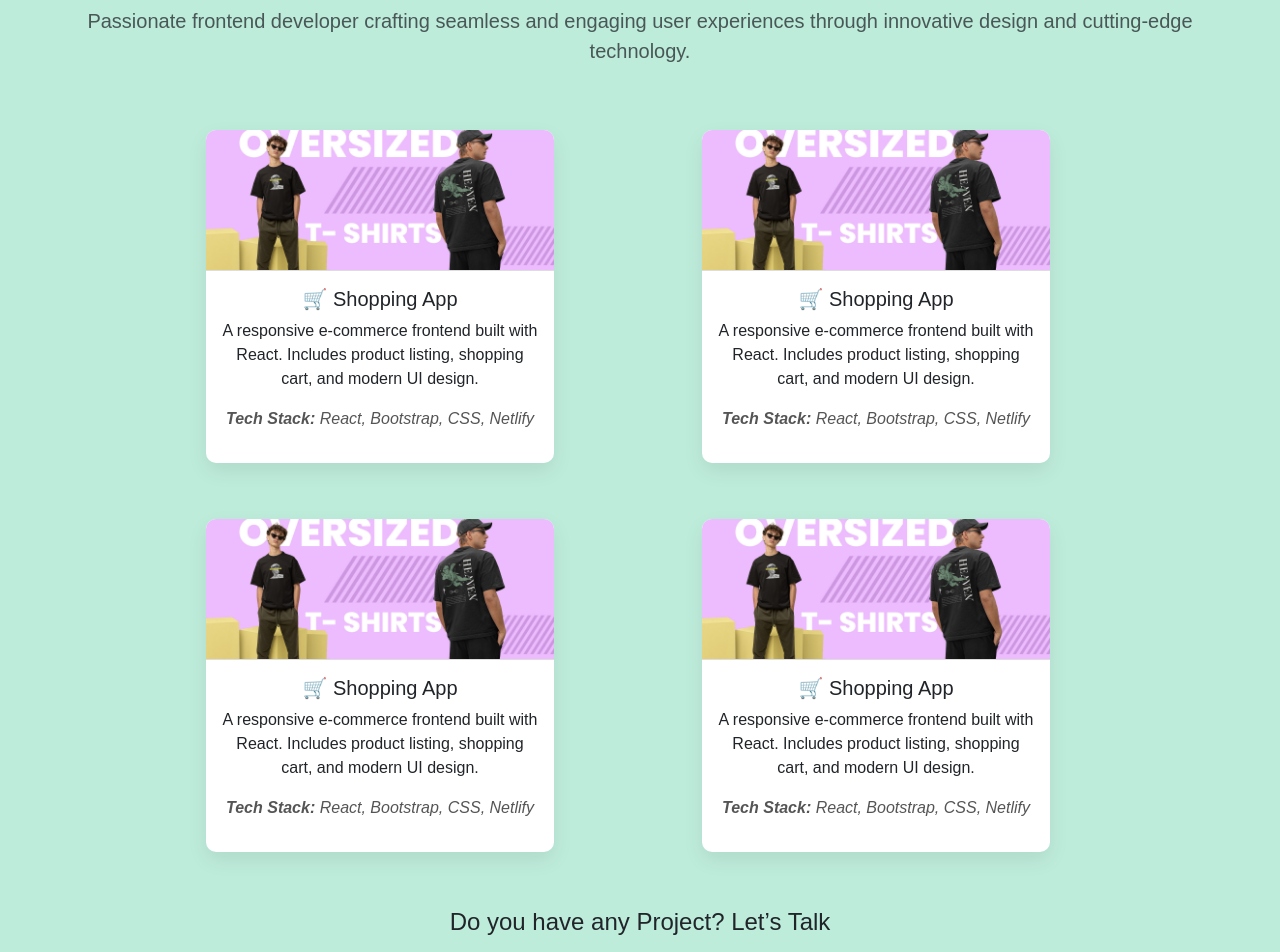
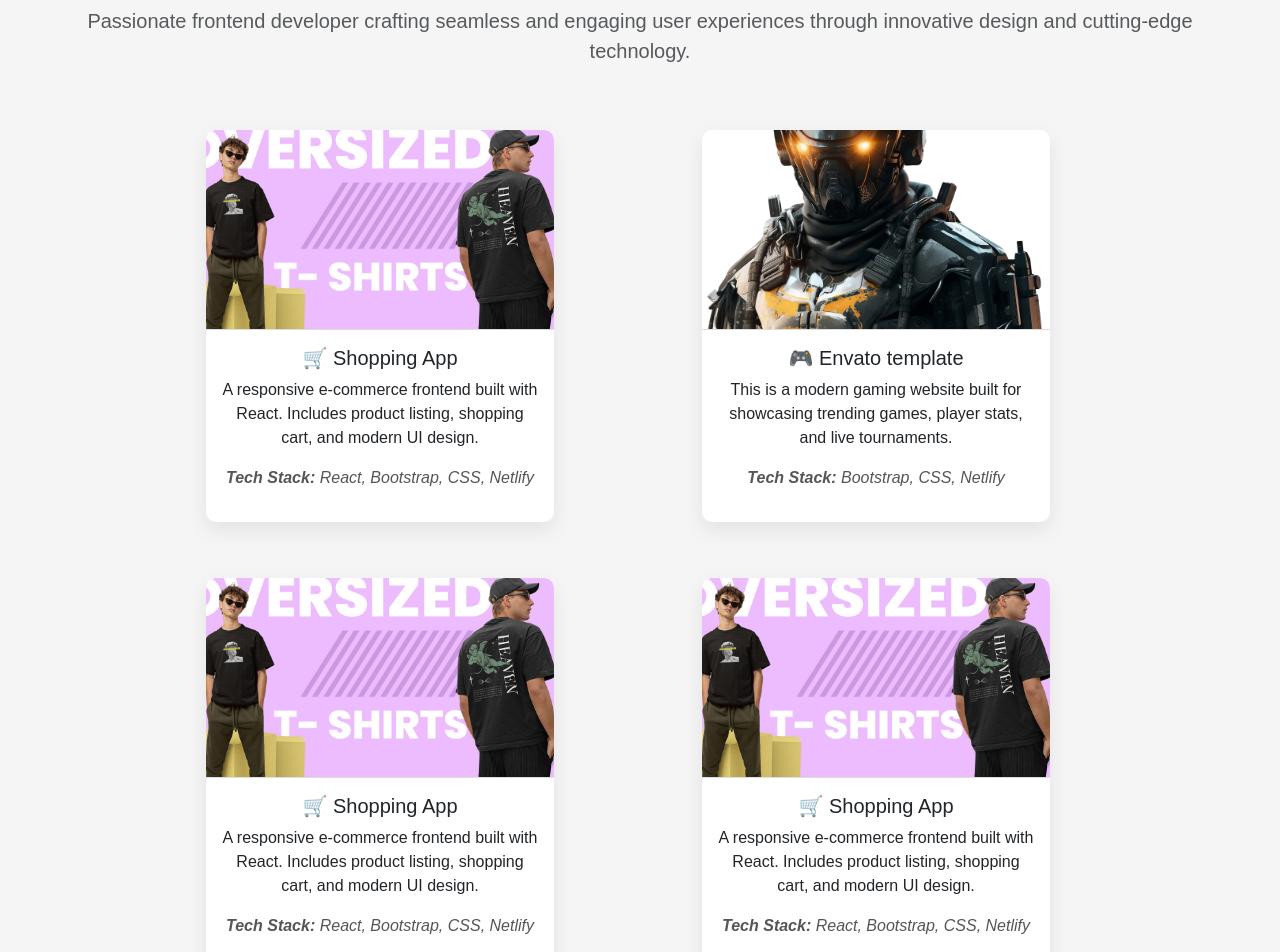
Before and after one commit to Shubham-Rawat9/my-portfolio, a React (Vite) app: page /project in a window 1280 px wide. Shown: the part 160-1112 px from the top of the page. Built offline with nearby package versions, Linux system fonts and the light colour scheme.

Commit message:
update pages

```diff
--- a/package.json
+++ b/package.json
@@ -14,6 +14,7 @@
     "@fortawesome/free-brands-svg-icons": "^6.7.2",
     "@fortawesome/free-solid-svg-icons": "^6.7.2",
     "@fortawesome/react-fontawesome": "^0.2.2",
+    "aos": "^2.3.4",
     "bootstrap": "^5.3.6",
     "react": "^19.1.0",
     "react-bootstrap": "^2.10.10",
--- a/src/App.css
+++ b/src/App.css
@@ -1,5 +1,5 @@
 html {  scroll-behavior: smooth; }
-body {  font-family: Arial, Helvetica, sans-serif; background-color: #71d7b074;}
+body {  font-family: Arial, Helvetica, sans-serif; background-color: #F5F5F5;}
 
 /* ====Card image hover css====*/
 .gentle-tilt-move-shake:hover { animation: tilt-n-move-shaking 0.30s infinite; }
@@ -26,8 +26,8 @@ body {  font-family: Arial, Helvetica, sans-serif; background-color: #71d7b074;}
 /* ====project css==== */
 .project-card { background: #fff; border-radius: 10px; overflow: hidden; box-shadow: 0 8px 20px rgba(0, 0, 0, 0.08); transition: transform 0.3s ease;}
 .project-card:hover { transform: translateY(-8px);}
-.project-image-wrapper { position: relative;}
-.project-img { width: 100%; height: auto; display: block; border-bottom: 1px solid #ddd;}
+.project-image-wrapper { position: relative;   overflow: hidden;}
+.project-img { width: 100%; height: 200px; object-fit: cover; display: block; border-bottom: 1px solid #ddd;}
 .overlay { position: absolute; top: 0; left: 0; right: 0; bottom: 0; background-color: rgba(0, 0, 0, 0.6); opacity: 0; display: flex; align-items: center; justify-content: center; transition: 0.3s ease-in-out; }
 .project-image-wrapper:hover .overlay {opacity: 1;}
 .view-live-btn { color: white; background-color: #007bff; padding: 10px 18px; border-radius: 5px; text-decoration: none; font-weight: 500; transition: background-color 0.2s ease;}
--- a/src/App.jsx
+++ b/src/App.jsx
@@ -1,5 +1,7 @@
 import { useEffect, useState } from 'react';
 import { BrowserRouter } from 'react-router-dom';
+import AOS from 'aos';
+import 'aos/dist/aos.css';
 import Loader from './components/Loader';
 import Header from './components/Header';
 import Footer from './components/Footer';
@@ -9,7 +11,7 @@ import './App.css';
 
 function App() {
   const [loading , setLoading] = useState(true);
-
+// loader useEffect
   useEffect(() => {
     const timer = setTimeout(() =>{
         setLoading(false);
@@ -18,6 +20,14 @@ function App() {
     return () => clearTimeout(timer);
   }, [])
 
+  // aos useEffect
+    useEffect(() => {
+    AOS.init({
+      duration: 1000,
+      once: false,
+      offset: 100,
+    });
+  }, []);
 
 
   return (
--- a/src/pages/About/index.jsx
+++ b/src/pages/About/index.jsx
@@ -1,10 +1,17 @@
-import React from 'react'
+import React, { useEffect } from 'react'
 import { Container, Row ,Col} from 'react-bootstrap';
+import AOS from 'aos';
+import 'aos/dist/aos.css';
 import myimage from '../../assets/images/developer2.png';
+import Aos from 'aos';
 
 const About = () => {
+  useEffect(() =>{
+    AOS.refresh();
+  })
+
   return (
-    <section>
+    <section data-aos="fade-up" >
    <Container className='py-5'>
     <Row>
 
@@ -12,10 +19,12 @@ const About = () => {
 
 
       <Col md={5}  className='d-none d-md-block'>
-      <img src={myimage} alt="image" className='img-fluid' />
+      <img src={myimage} alt="image" className='img-fluid' data-aos="fade-right"
+            />
       </Col>
-        <Col xs={12} md={7} className='d-flex flex-column justify-content-center align-items-center text-center text-md-start'>
-        <span className="fs-5   py-2">Welcome to my web Developer portfolio! i'm Shubham Rawat a skilled and
+        <Col xs={12} md={7} className='d-flex flex-column justify-content-center align-items-center text-center text-md-start'  data-aos="fade-left"
+            >
+        <span className="fs-5 py-2">Welcome to my web Developer portfolio! i'm Shubham Rawat a skilled and
                             creative web developer
                             with a passion for creating beautiful,responsive,and user friendly Websites. i've worked on
                             a variety of web Projects, ranging from personal E-commerce platforms. </span>
@@ -26,13 +35,6 @@ const About = () => {
                             <li className="mb-2"><span className="fw-semibold text-dark fs-4">Email :</span><a className="ms-2 fs-5 text-decoration-none text-dark" href="mailto:shubhmarawat97614@gmail.com">shubhamrawat@gmail.com</a></li>
                             <li className="mb-2"><span className="fw-semibold text-dark fs-4">Phone :</span><a className="txt-head text-decoration-none text-dark ms-2 fs-5" href="tel:+917249983416">+917249983416</a></li>
                         </ul>
-
-
-
-
-
-
-
             </Col>
     </Row>
    </Container>
--- a/src/pages/Contact/index.jsx
+++ b/src/pages/Contact/index.jsx
@@ -15,7 +15,7 @@ const Contact = () => {
         </Col>
     </Row>
     <Row className='gy-4 py-5 text-center text-md-start'>
-        <Col xs={12} md={4} className='box-hover text-center'>
+        <Col xs={12} md={4} className='box-hover text-center' data-aos="zoom-out" data-aos-delay="200">
 
 
            <FontAwesomeIcon icon={faMobile} className="fs-4 text-muted" />
@@ -26,7 +26,7 @@ const Contact = () => {
 
                             </div>
         </Col>
-        <Col xs={12} md={4} className='box-hover text-center'>
+        <Col xs={12} md={4} className='box-hover text-center' data-aos="zoom-out" data-aos-delay="200">
            <FontAwesomeIcon icon={faPaperPlane} className="fs-4 text-muted" />
 
                             <div className="py-3">
@@ -35,7 +35,7 @@ const Contact = () => {
                                     href="mailto:shubhmarawat97614@gmail.com">shubamrawat97614@gmail.com</a></p>
                                     </div>
         </Col>
-        <Col xs={12} md={4} className='box-hover text-center'>
+        <Col xs={12} md={4} className='box-hover text-center' data-aos="zoom-out" data-aos-delay="200">
            <FontAwesomeIcon icon={faLink} className="fs-4 text-muted" />
 
                             <div className="py-3">
--- a/src/pages/Home/index.jsx
+++ b/src/pages/Home/index.jsx
@@ -12,7 +12,7 @@ const Home = () => (
     <section>
       <Container>
         <Row className="align-items-center">
-          <Col xs={7} sm={10} md={7} lg={6} className=' mx-auto text-center text-md-start position-relative'>
+          <Col xs={7} sm={10} md={7} lg={6} className=' mx-auto text-center text-md-start position-relative'  data-aos="fade-right">
             <h2 className="txt-head">
               Hi there, I am{' '}
               <span className="text-muted fs-1 lh-1 font-monospace fw-bold">Shubham Rawat</span> <br />
@@ -20,19 +20,18 @@ const Home = () => (
               <span className="text-secondary">
                 <TypedText />
               </span>
-              {/* <span className="typed-cursor typed-cursor--blink px-3" aria-hidden="true">|</span> */}
+
             </h2>
 
             <div className="py-5 ">
-              {/* <a className="btn btn-outline-dark border-dark m-auto" href="#">Download CV</a> */}
               <a className="btn btn-outline-dark border-dark m-auto" href="/cv.pdf" download> Download CV </a>
 
             </div>
           </Col>
 
-          <Col md={5} xs={12} sm={2} lg={6}   className="d-none d-md-flex justify-content-center align-items-center">
+          <Col md={5} xs={12} sm={2} lg={6}   className="d-none d-md-flex justify-content-center align-items-center" data-aos="fade-left">
 
-            <img src={myimage} alt="image" className="img-fluid"  />
+            <img src={myimage} alt="image" className="img-fluid"    />
           </Col>
         </Row>
       </Container>
--- a/src/pages/Project/index.jsx
+++ b/src/pages/Project/index.jsx
@@ -2,11 +2,13 @@ import React from "react";
 import { Container, Row, Col } from "react-bootstrap";
 import Testimonials from "../Testimonials";
 import projectimg from "../../assets/images/carousel-img.jpg";
+import envato from "../../assets/images/landing-2.webp";
+
 
 const Project = () => {
   return (
     <>
-      <section>
+      <section data-aos="fade-in">
         <Container>
           <Row className="text-center d-flex align-items-center">
             <Col>
@@ -20,7 +22,7 @@ const Project = () => {
 
             <Row className="py-5 justify-content-evenly">
               {/* first project */}
-              <Col md={6} lg={4}>
+              <Col md={6} lg={4} data-aos="zoom-in-up">
                 <div className="project-card">
                   <div className="project-image-wrapper">
                     <img
@@ -57,17 +59,17 @@ const Project = () => {
 
 
             {/* second project */}
-           <Col md={6} lg={4}>
+           <Col md={6} lg={4} data-aos="zoom-in-up">
                 <div className="project-card">
                   <div className="project-image-wrapper">
                     <img
-                      src={projectimg}
-                      alt="Shopping Shirt Project"
+                      src={envato}
+                      alt="envato gaming"
                       className="project-img"
                     />
                     <div className="overlay">
                       <a
-                        href="https://shoppingshirt.netlify.app/"
+                        href="https://envato-gaming.netlify.app/"
                         target="_blank"
                         rel="noreferrer"
                         className="view-live-btn"
@@ -78,14 +80,12 @@ const Project = () => {
                   </div>
 
                   <div className="p-3">
-                    <h4 className="mb-2 fs-5">🛒 Shopping App</h4>
+                    <h4 className="mb-2 fs-5">🎮 Envato template</h4>
                     <p>
-                      A responsive e-commerce frontend built with React.
-                      Includes product listing, shopping cart, and modern UI
-                      design.
+                    This is a modern gaming website built for showcasing trending games, player stats, and live tournaments.
                     </p>
                     <p className="tech-stack">
-                      <strong>Tech Stack:</strong> React, Bootstrap, CSS,
+                      <strong>Tech Stack:</strong>  Bootstrap, CSS,
                       Netlify
                     </p>
                   </div>
@@ -95,7 +95,7 @@ const Project = () => {
 
             <Row className="py-2 justify-content-evenly">
               {/* third project */}
-              <Col md={6} lg={4}>
+              <Col md={6} lg={4} data-aos="zoom-in-up">
                 <div className="project-card">
                   <div className="project-image-wrapper">
                     <img
@@ -132,7 +132,7 @@ const Project = () => {
 
                 {/* four project */}
 
-                <Col md={6} lg={4}>
+                <Col md={6} lg={4} data-aos="zoom-in-up">
                 <div className="project-card">
                   <div className="project-image-wrapper">
                     <img
@@ -175,8 +175,8 @@ const Project = () => {
               className=" text-md-start d-flex flex-column m-auto justify-content-center align-items-center align-items-md-start"
             >
               <div className="text-center">
-                <h4>Do you have any Project? Let’s Talk</h4>
-                <p className="py-2">
+                <h4 data-aos="zoom-in">Do you have any Project? Let’s Talk</h4>
+                <p className="py-2" data-aos="zoom-out">
                   I have worked on a variety of frontend projects that reflect
                   my skills in HTML, CSS, JavaScript, and modern frameworks like
                   React. From responsive portfolio websites to dynamic web apps,
--- a/src/pages/Service/index.jsx
+++ b/src/pages/Service/index.jsx
@@ -9,7 +9,7 @@ import { faLaptopCode, faMobileAlt, faPalette, faSearch } from '@fortawesome/fre
 const Service = () => {
         return (
                 <>
-                <section>
+                <section data-aos="fade-up">
                         <Container>
                                 <Row className='text-center'>
                                         <Col>
@@ -19,24 +19,24 @@ const Service = () => {
                                 </Row>
                                 {/* first card row start*/}
                                 <Row className=" justify-content-evenly py-5">
-                                        <Col xs={12} sm={6} md={3} className='px-2 d-flex flex-column' >
+                                        <Col xs={12} sm={6} md={3} className='px-2 d-flex flex-column' data-aos="zoom-in-up" data-aos-delay="300">
                                             <div className="shadow px-2 py-5 mb-5 bg-body-tertiary rounded  i-card flex-grow-1">
                                                 <ServiceCard icon={faLaptopCode} title={" Responsive Web development"} desc={"Responsive websites using React, HTML, CSS , JavaScript & React"} />
                                                 </div>
                                         </Col>
-                                        <Col xs={12} sm={6} md={3} className="px-2 d-flex flex-column">
+                                        <Col xs={12} sm={6} md={3} className="px-2 d-flex flex-column" data-aos="zoom-in-up" data-aos-delay="400">
 
                                                 <div className='shadow px-2 py-5 mb-5 bg-body-tertiary rounded  i-card flex-grow-1'>
                                                 <ServiceCard icon={faMobileAlt} title={"Mobile-Friendly Design"} desc={"Optimized design for all screen sizes and devices"} />
                                                 </div>
                                         </Col>
-                                        <Col xs={12} sm={6} md={3} className="px-2 d-flex flex-column">
+                                        <Col xs={12} sm={6} md={3} className="px-2 d-flex flex-column" data-aos="zoom-in-up" data-aos-delay="500">
 
                                                 <div className='shadow px-2 py-5 mb-5 bg-body-tertiary rounded  i-card flex-grow-1'>
                                                 <ServiceCard icon={faPalette} title={"  Converting Designs to Code"} desc={"Clean, intuitive interfaces with a focus on user experience"} />
                                                 </div>
                                         </Col>
-                                        <Col xs={12} sm={6} md={3} className="px-2 d-flex flex-column">
+                                        <Col xs={12} sm={6} md={3} className="px-2 d-flex flex-column" data-aos="zoom-in-up" data-aos-delay="600">
                                                 <div className='shadow px-2 py-5 mb-5 bg-body-tertiary rounded  i-card flex-grow-1'>
 
                                                 <ServiceCard icon={faSearch} title={"SEO-Friendly Front-End"} desc={"Semantic HTML, optimized meta tags, accessible images, and fast-loading responsive designs"} />
--- a/src/pages/Testimonials/index.jsx
+++ b/src/pages/Testimonials/index.jsx
@@ -16,16 +16,16 @@ const Testimonials = () =>{
 
             </Row>
             <Row className=" gy-4 py-4 justify-content-evenly">
-                <Col xs={12} sm={10} md={3} className=" border border-1 bg-white py-5 box-hover">
+                <Col xs={12} sm={10} md={3} className=" border border-1 bg-white py-5 box-hover" data-aos="fade-right">
 
                     <TestimonialsCard review={'“We hired Shubham Rawat to build a custom web app under a tight deadline—and they absolutely delivered. Clean code, smart solutions, and always one step ahead.”'}  name={"angel priya"} img={fstimg} role={"HR"} />
                 </Col>
 
-                <Col xs={12} sm={10} md={3} className=" border border-1 bg-white py-5 box-hover">
+                <Col xs={12} sm={10} md={3} className=" border border-1 bg-white py-5 box-hover" data-aos="zoom-in-up">
                     <TestimonialsCard review={'“Shubham Rawat transformed our outdated website into a modern, responsive platform that our customers love. They were quick, communicative, and extremely knowledgeable throughout the entire process”'}  name={"angel priya"} img={secimg} role={"HR"} />
 
                 </Col>
-                <Col xs={12} sm={10} md={3} className=" border border-1 bg-white py-5 box-hover">
+                <Col xs={12} sm={10} md={3} className=" border border-1 bg-white py-5 box-hover" data-aos="fade-left">
                     <TestimonialsCard review={'“It’s rare to find a developer who is both technically sharp and easy to work with. Shubham Rawat explained everything clearly, offered helpful suggestions, and built a fast, secure site that scaled with our needs.”'}  name={"angel priya"} img={thdimg} role={"HR"} />
 
                 </Col>
```
Also changed, not shown: src/assets/images/landing-2.webp (added), 1 other file (tests, documents, lock files or other folders).
